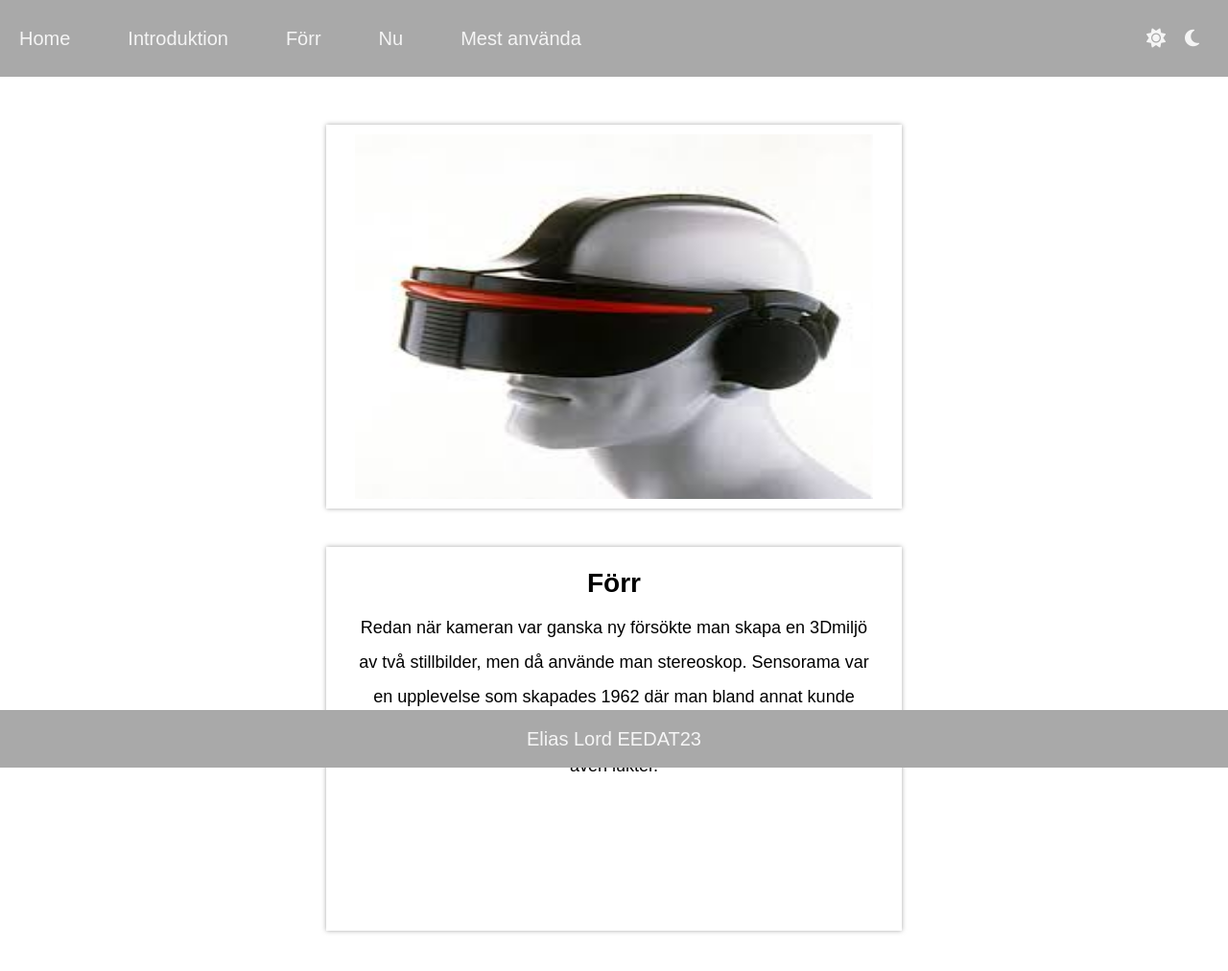
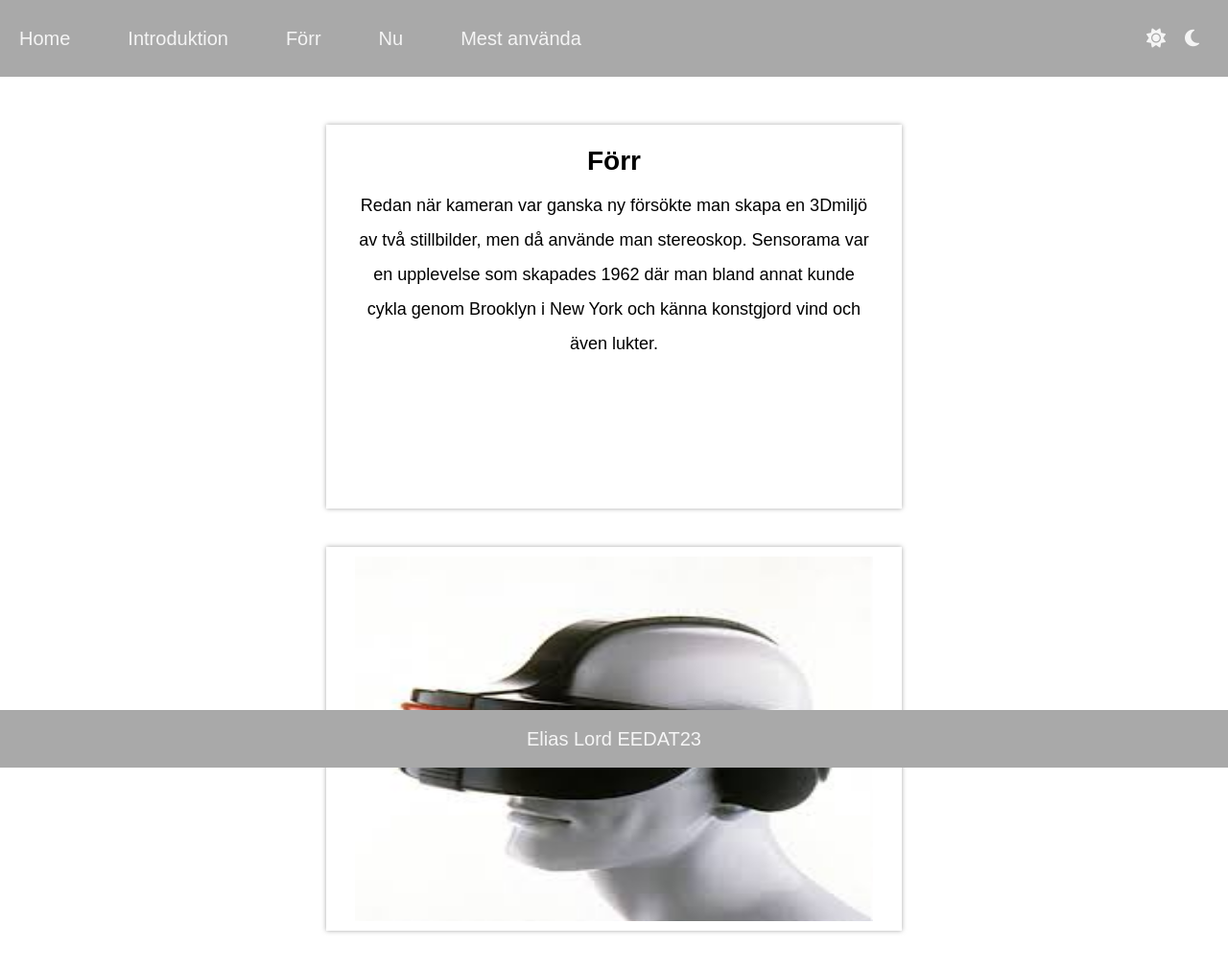
Before and after one commit to Elias-EEDAT23/endassignment, a plain HTML site: page Old.html in a window 1280 px wide. Shown: the whole page at 96% size. Drawn offline with Linux system fonts and the light colour scheme.

Commit message:
Add files via upload

```diff
--- a/Old.html
+++ b/Old.html
@@ -1,3 +1,4 @@
+<!--Elias EEDAT23 2024/04/28-->
 <!-- Standard start på html filen -->
 
 <!DOCTYPE html>
@@ -27,10 +28,7 @@
         </div>
     </nav>
 
-    <div class="content"> <!--Kortet till bilden-->
-        <div class="cardimg">
-            <img src="assets/img/old vr.jpg" alt="En bild på ett gamalr vr headset">
-        </div>
+    <div class="content">
 
         <div class="card"> <!--Kortet till Text-->
             <h3>Förr</h3>
@@ -38,6 +36,9 @@
             </p>
         </div>
 
+        <div class="cardimg"> <!--Kortet till bilden-->
+            <img src="assets/img/old vr.jpg" alt="En bild på ett gamalr vr headset">
+        </div>
 
     </div>
 
--- a/assets/css/index.css
+++ b/assets/css/index.css
@@ -1,3 +1,4 @@
+/*Elias EEDAT23 2024/04/28*/
 /* Default setting för hela dokumentet*/
 
 *{
--- a/assets/js/index.js
+++ b/assets/js/index.js
@@ -1,3 +1,4 @@
+//Elias EEDAT23 2024/04/28
 // kod för hamburgaren
 const menubutton = document.querySelector('.hamburgur')
 
```
Also changed, not shown: Current.html (+3 -2 lines), Popular.html (+1 -0 lines), index.html (+1 -0 lines), intro.html (+3 -2 lines).
